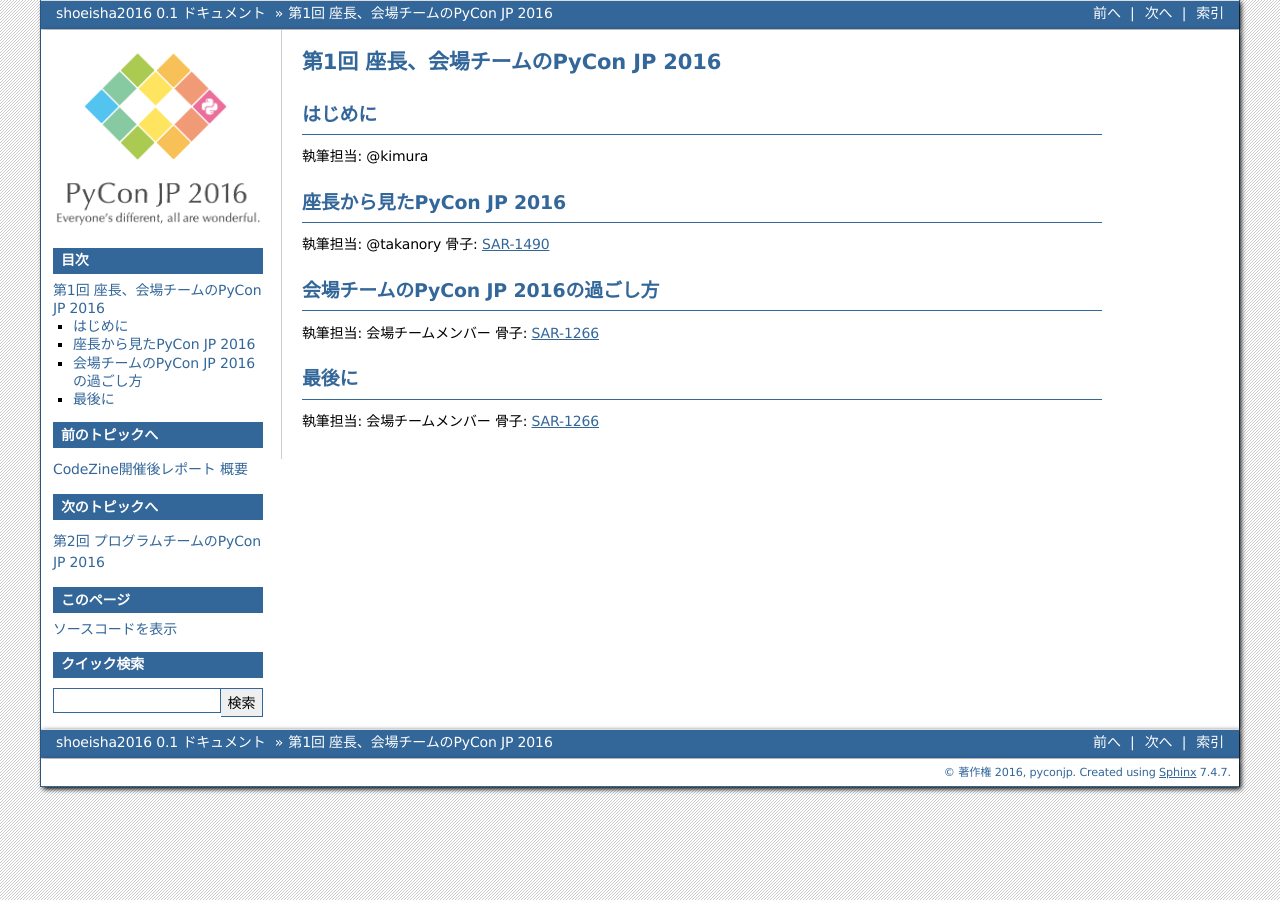
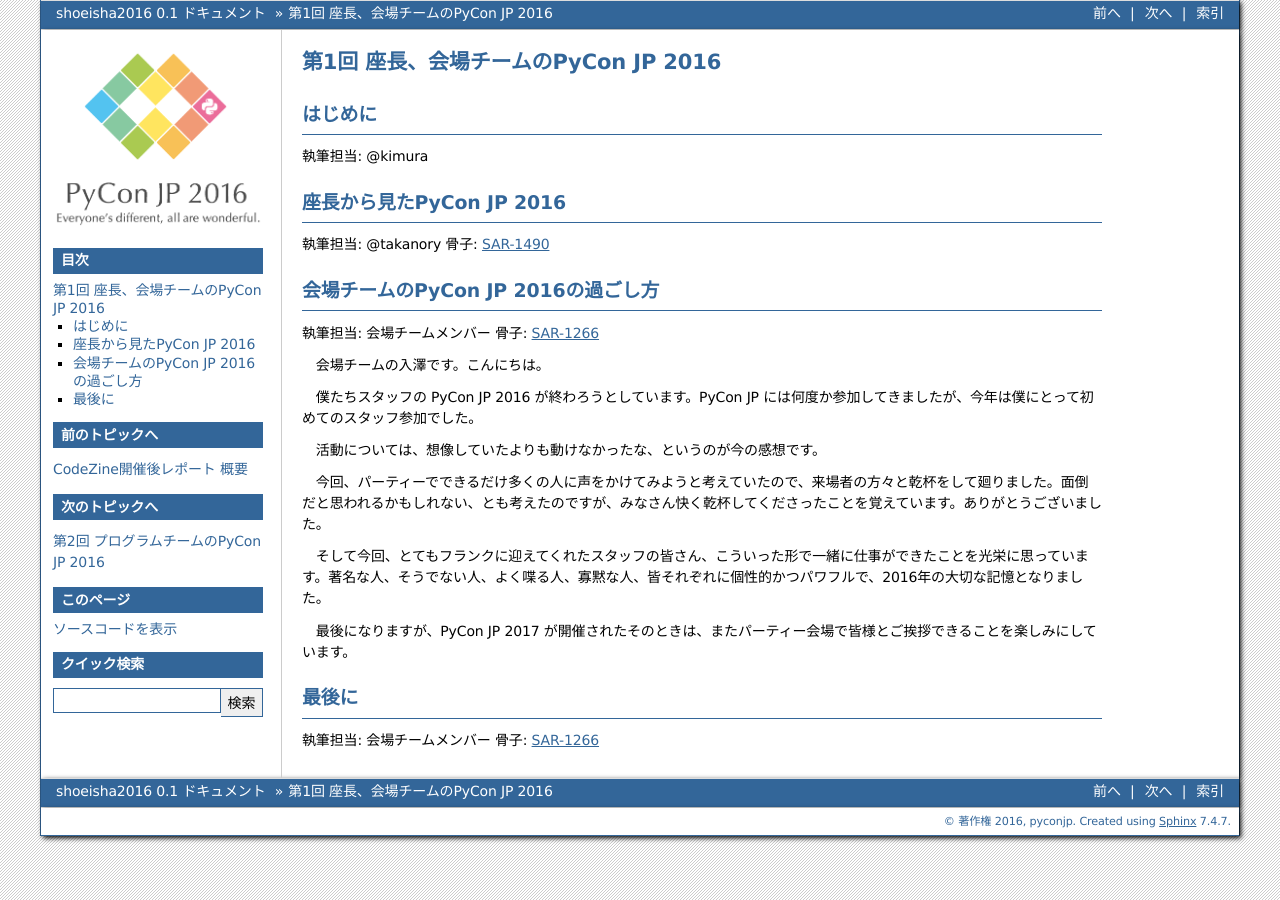
Before and after one commit to pyconjp/shoeisha2016, a Sphinx documentation site: the page built from source/afterreport_01_venue.rst, in a window 1280 px wide. Built offline with Sphinx 7.4.7, drawn with Linux system fonts in a browser that asks for light colours.

Commit message:
Update afterreport_01_venue.rst

```diff
--- a/source/afterreport_01_venue.rst
+++ b/source/afterreport_01_venue.rst
@@ -16,6 +16,18 @@
 執筆担当: 会場チームメンバー
 骨子: `SAR-1266 <https://pyconjp.atlassian.net/browse/SAR-1266>`_
 
+　会場チームの入澤です。こんにちは。
+
+　僕たちスタッフの PyCon JP 2016 が終わろうとしています。PyCon JP には何度か参加してきましたが、今年は僕にとって初めてのスタッフ参加でした。
+
+　活動については、想像していたよりも動けなかったな、というのが今の感想です。
+
+　今回、パーティーでできるだけ多くの人に声をかけてみようと考えていたので、来場者の方々と乾杯をして廻りました。面倒だと思われるかもしれない、とも考えたのですが、みなさん快く乾杯してくださったことを覚えています。ありがとうございました。
+
+　そして今回、とてもフランクに迎えてくれたスタッフの皆さん、こういった形で一緒に仕事ができたことを光栄に思っています。著名な人、そうでない人、よく喋る人、寡黙な人、皆それぞれに個性的かつパワフルで、2016年の大切な記憶となりました。
+
+　最後になりますが、PyCon JP 2017 が開催されたそのときは、またパーティー会場で皆様とご挨拶できることを楽しみにしています。
+
 最後に
 =========
 執筆担当: 会場チームメンバー
```
